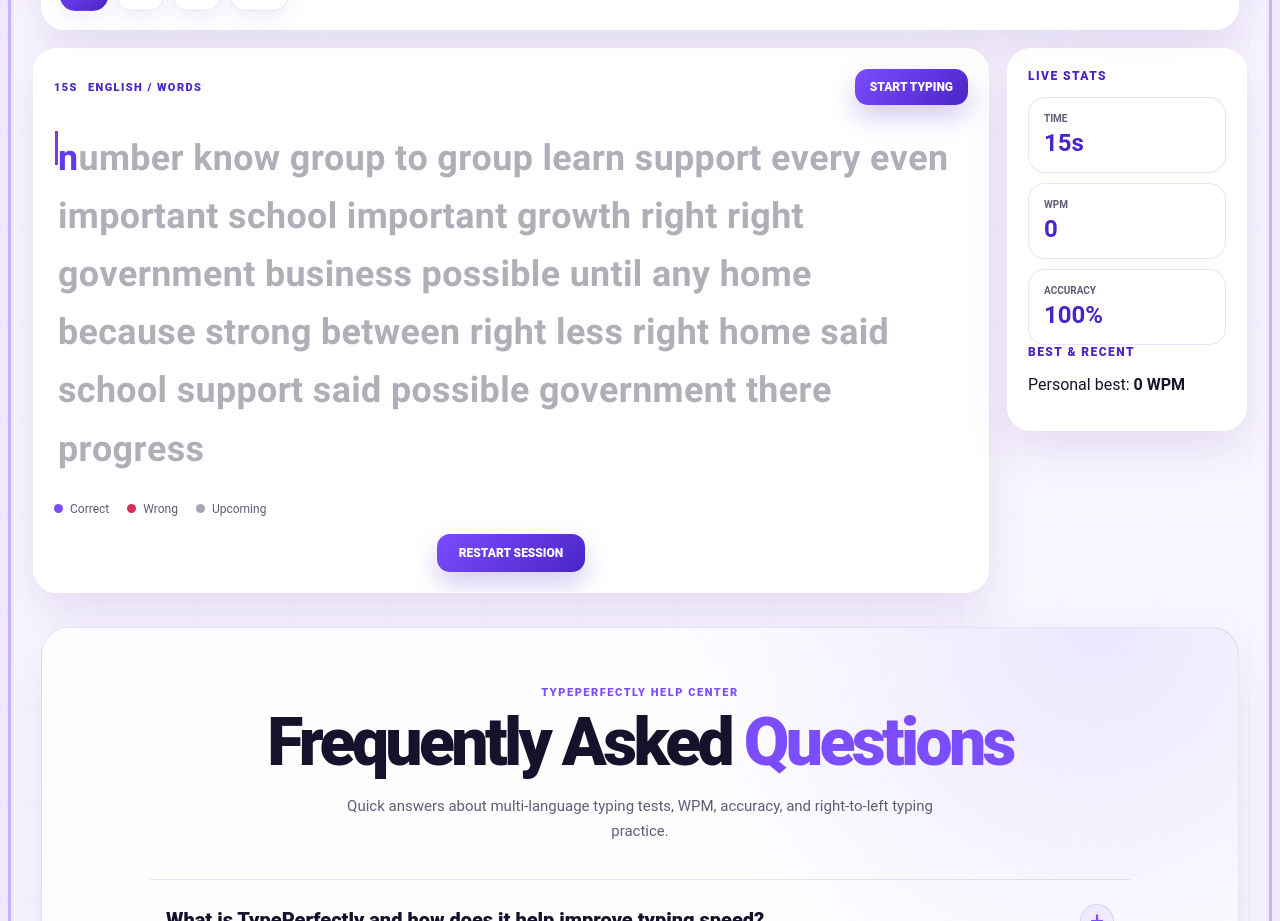
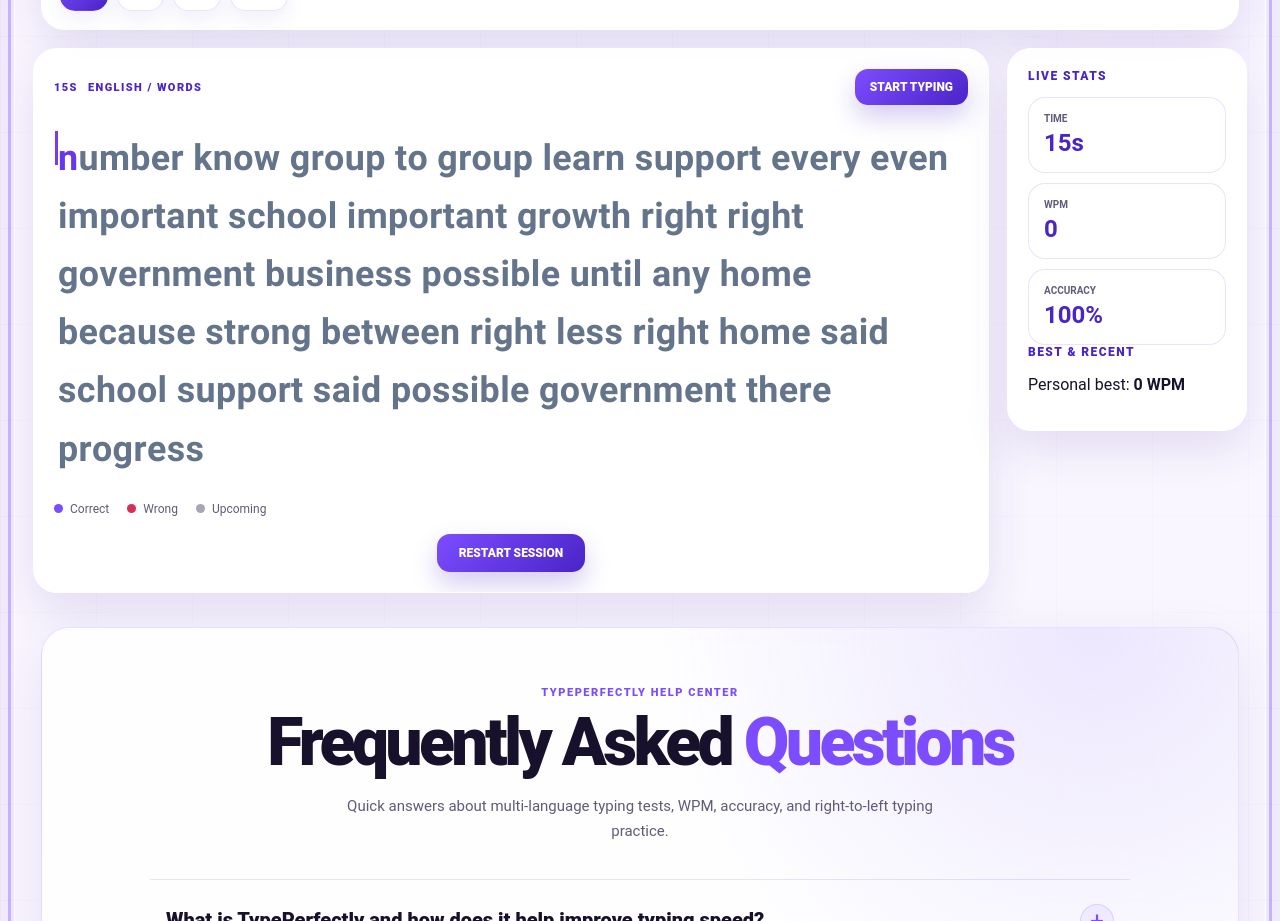
Before and after one commit to mohdaffan54511-cmyk/TeksType, a React (Vite) app: page / in a window 1280 px wide. Shown: the part 840-1761 px from the top of the page. Built offline with nearby package versions, Linux system fonts and the light colour scheme.

Commit message:
Add typing-text class with specific color

```diff
--- a/src/App.css
+++ b/src/App.css
@@ -1248,3 +1248,6 @@ body {
   caret-color: transparent !important;
   color: transparent !important;
 }
+.typing-text {
+  color: #64748b !important;
+}
```
